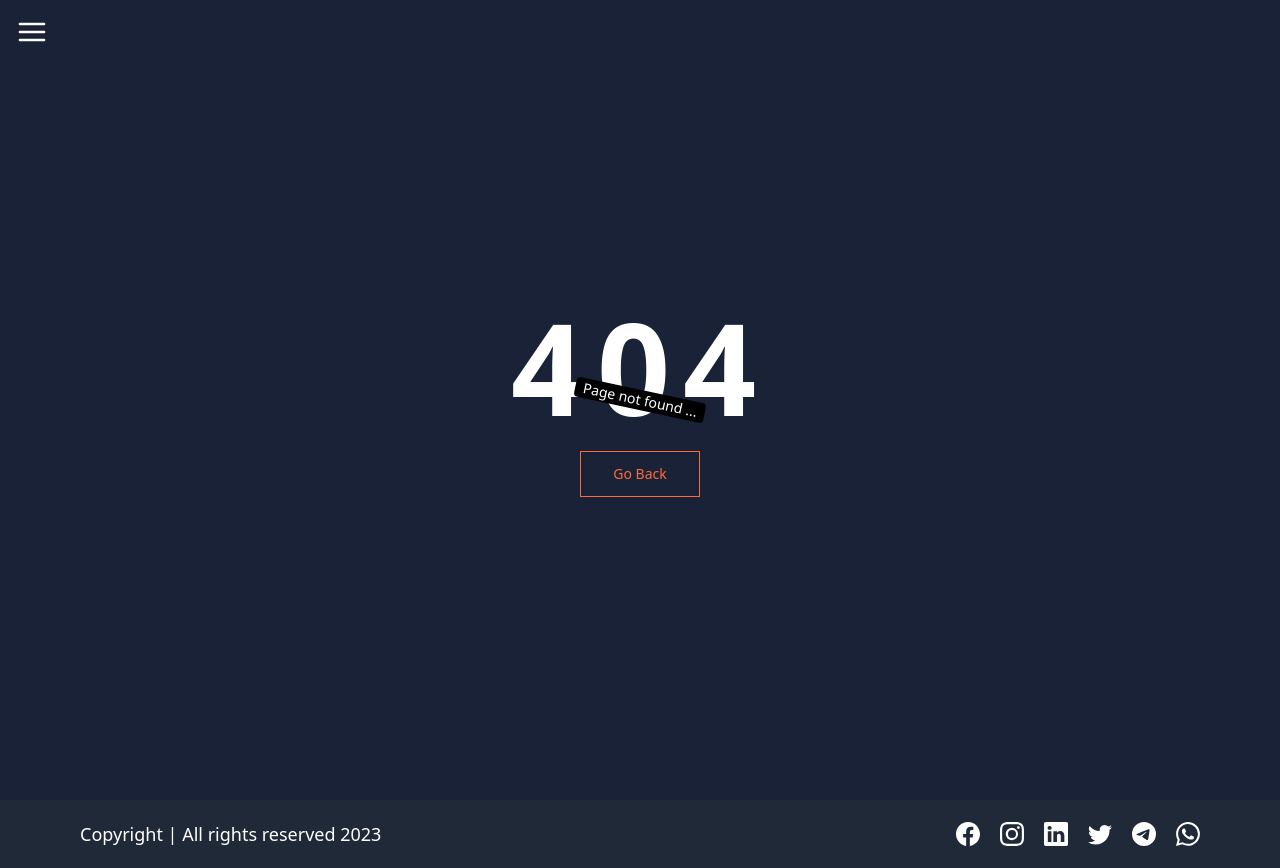
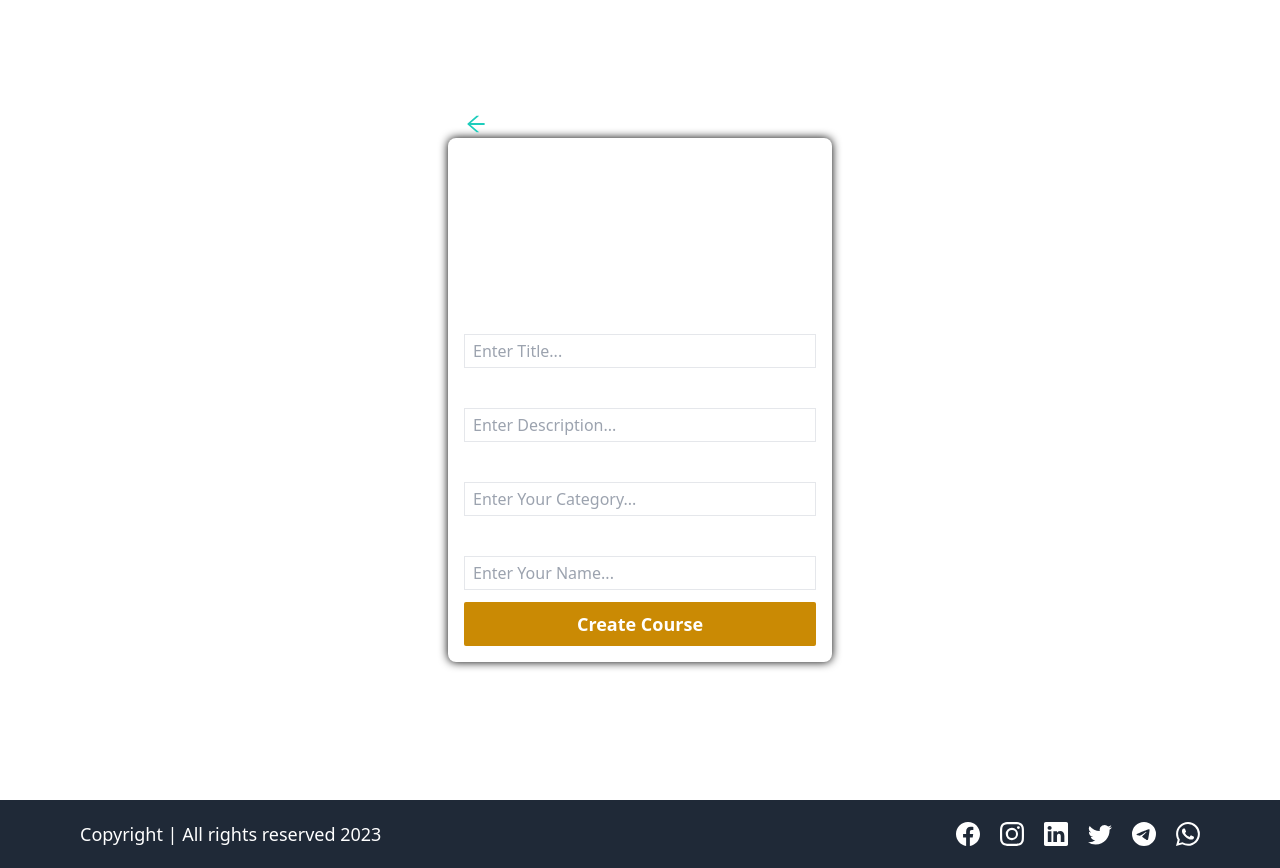
Before and after one commit to Klnishant/LMS-FronEnd, a React (Vite) app: page /create/course in a window 1280 px wide. Before the commit this address had no page. Built offline with nearby package versions, Linux system fonts and the light colour scheme.

Commit message:
create createCourse page and crouseSlice

```diff
--- a/src/App.jsx
+++ b/src/App.jsx
@@ -9,6 +9,7 @@ import SignUp from "./pages/SignUp";
 import NotFound from "./pages/NotFound";
 import Profile from "./pages/User/Profile";
 import EditProfile from "./pages/User/EditProfile";
+import CreateCourse from "./pages/Course/CreateCourse";
 
 
 function App (){
@@ -24,6 +25,7 @@ function App (){
             <Route path="/signUp" element={<SignUp />} />
             <Route path="/profile" element={<Profile />} />
             <Route path="/edit/profile" element={<EditProfile />} />
+            <Route path="/create/course" element={<CreateCourse />} />
 
             <Route path="*" element={<NotFound />} />
         </Route>
--- /dev/null
+++ b/src/Redux/Slices/courseSlice.js
@@ -0,0 +1,30 @@
+import { createAsyncThunk, createSlice } from "@reduxjs/toolkit";
+import axiosInstance from "../../Helpers/axiosInstance";
+import toast from "react-hot-toast";
+
+const initialState = {
+    courseData:[]
+}
+
+export const createCourse = createAsyncThunk("/create/course", async (data)=> {
+    try {
+        const res = await axiosInstance.post("/course/create",data);
+        toast.success("Course created successfully");
+
+        return res.data
+    } catch (error) {
+        toast.error(error.message);
+    }
+});
+
+
+const courseSlice = createSlice({
+    name:"course",
+    initialState,
+    reducers:{},
+    extraReducers: (builder)=> {
+
+    }
+});
+
+export default courseSlice.reducer;
--- a/src/Redux/Store.js
+++ b/src/Redux/Store.js
@@ -1,9 +1,11 @@
 import {configureStore } from "@reduxjs/toolkit";
 import AuthSlice from "./Slices/AuthSlice";
+import courseSlice from "./Slices/courseSlice";
 
 const Store= configureStore ({
     reducer:{
         auth:AuthSlice,
+        course:courseSlice,
     },
     devTools:true,
 });
--- /dev/null
+++ b/src/pages/Course/CreateCourse.jsx
@@ -0,0 +1,151 @@
+import React, { useState } from 'react'
+import toast from 'react-hot-toast';
+import { useDispatch } from 'react-redux';
+import { useNavigate, Link } from 'react-router-dom';
+import { createCourse } from '../../Redux/Slices/courseSlice';
+import { TiImageOutline } from "react-icons/ti";
+import { AiOutlineArrowLeft } from "react-icons/ai";
+
+function CreateCourse() {
+    const [courseData, setCourseData] = useState({
+        title:"",
+        description:"",
+        category:"",
+        createdBy:"",
+        thumbnail:"",
+    });
+
+    const [priviewImage,setPreviewImage] = useState("");
+
+    const dispatch = useDispatch();
+    const navigate = useNavigate();
+
+    const handleUserInput = (e)=> {
+        const {name,value} = e.target;
+
+        setCourseData({
+            ...courseData,
+            [name]:value,
+        });
+    }
+
+    const handleImage = (e)=>{
+        e.preventDefault();
+        const uploadImage = e.target.files[0];
+
+        if (uploadImage) {
+            setCourseData({
+                ...courseData,
+                thumbnail:uploadImage,
+            });
+        }
+
+        const fileReader = new FileReader();
+        fileReader.readAsDataURL(uploadImage);
+        fileReader.addEventListener("load",function (){
+            setPreviewImage(this.result);
+        });
+    }
+
+    const handleFormData = async (e)=>{
+        e.preventDefault();
+
+        if ([courseData.title,courseData.description,courseData.category,courseData.createdBy,courseData.thumbnail].some((fields)=>{fields.trim === ""})) {
+            toast.error("All fields are mandatory");
+        }
+
+        const formData = new FormData();
+        formData.append("title",courseData.title);
+        formData.append("description",courseData.description);
+        formData.append("category",courseData.category);
+        formData.append("createdBy",courseData.createdBy);
+        formData.append("thumbnail",courseData.thumbnail);
+
+        const res = await dispatch(createCourse(formData));
+
+        if (res?.payload?.success) {
+            navigate("/course");
+        }
+    }
+  return (
+    <>
+        <div className='flex overflow-x-auto items-center justify-center h-[100vh]'>
+            <form noValidate onSubmit={handleFormData} className='flex flex-col justify-center gap-3 rounded-lg p-4 text-white w-96 shadow-[0_0_10px_black]'>
+                <Link className="absolute  top-28 text-2xl link text-accent cursor-pointer">
+                    <AiOutlineArrowLeft />
+                </Link>
+                <h3 className="text-center text-2xl font-bold">Create Course</h3>
+                <label htmlFor="uploadImage" className="cursor-pointer">
+                    {priviewImage ? (<img src={priviewImage} className="w-24 h-24  m-auto" />) : (<TiImageOutline className="w-24 h-24 m-auto " />)}
+                </label>
+                <input
+                 type="file"
+                 name='uploadImage'
+                 id='uploadImage'
+                 onChange={handleImage}
+                 accept='.jpg,.jpeg,.png,.svg'
+                 className='hidden'
+                />
+
+                <div className='flex flex-col gap-1'>
+                    <label htmlFor="title" className='font-semibold'>Title</label>
+                    <input
+                     type="text"
+                     name='title'
+                     id='title'
+                     onChange={handleUserInput}
+                     value={courseData.title}
+                     placeholder='Enter Title...'
+                     required
+                     className="bg-transparent px-2 py-1 border"
+                      />
+                </div>
+                <div className='flex flex-col gap-1'>
+                    <label htmlFor="description" className='font-semibold'>Description</label>
+                    <input
+                     type="text"
+                     id='description'
+                     name='description'
+                     onChange={handleUserInput}
+                     value={courseData.description}
+                     required
+                     placeholder='Enter Description...'
+                     className="bg-transparent px-2 py-1 border"
+                      />
+                </div>
+                <div className='flex flex-col gap-1'>
+                    <label htmlFor="category" className='font-semibold'>Category</label>
+                    <input
+                     type="text"
+                     id='category'
+                     name='category'
+                     onChange={handleUserInput}
+                     value={courseData.category}
+                     placeholder='Enter Your Category...'
+                     required
+                     className="bg-transparent px-2 py-1 border"
+                      />
+                </div>
+                <div className='flex flex-col gap-1'>
+                    <label htmlFor="createdBy" className='font-semibold'>Created By</label>
+                    <input
+                     type="text"
+                     id='createdBy'
+                     name='createdBy'
+                     onChange={handleUserInput}
+                     required
+                     placeholder='Enter Your Name...'
+                     className="bg-transparent px-2 py-1 border"
+                      />
+                </div>
+                <button type="submit" className="w-full py-2 rounded-sm font-semibold text-lg cursor-pointer bg-yellow-600 hover:bg-yellow-500 transition-all ease-in-out duration-300">
+                    Create Course
+                </button>
+
+            </form>
+        </div>
+    </>
+  )
+}
+
+export default CreateCourse;
```
